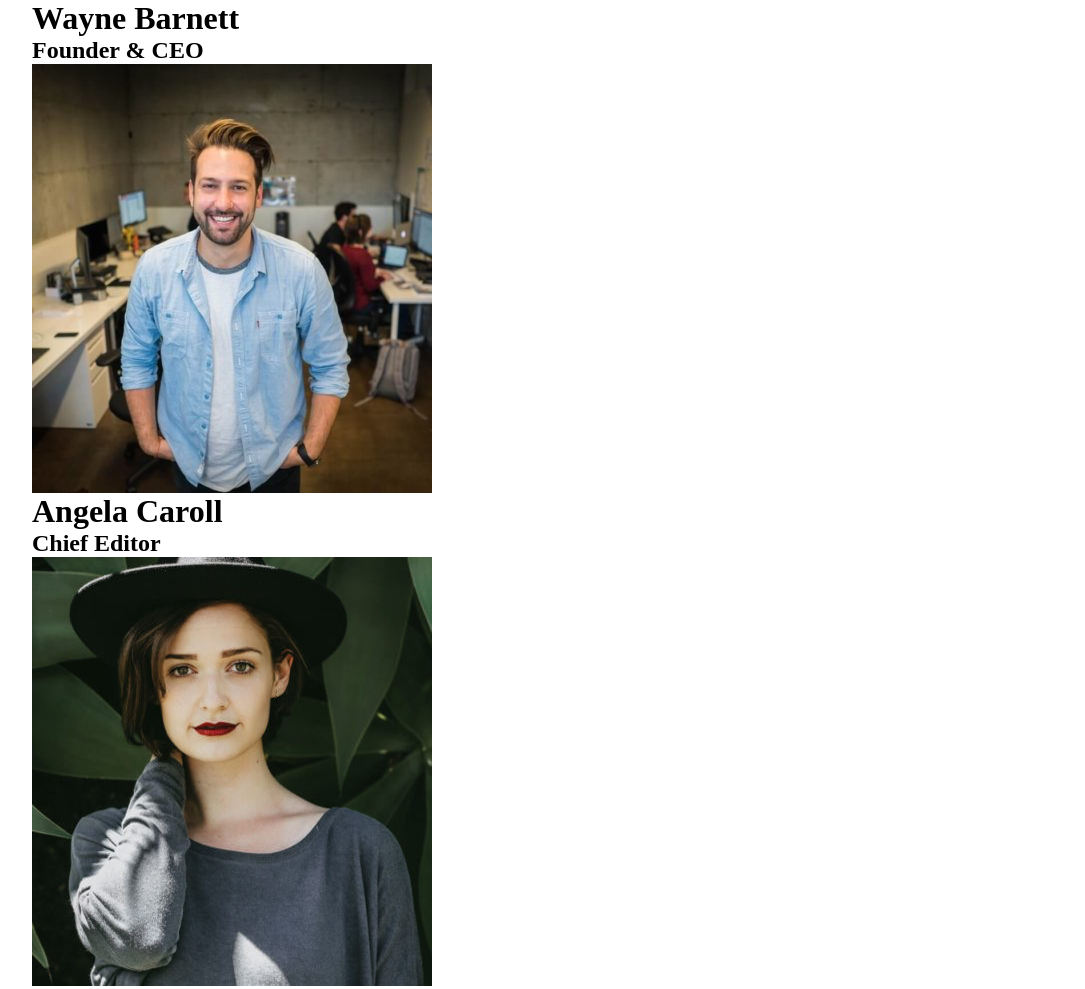
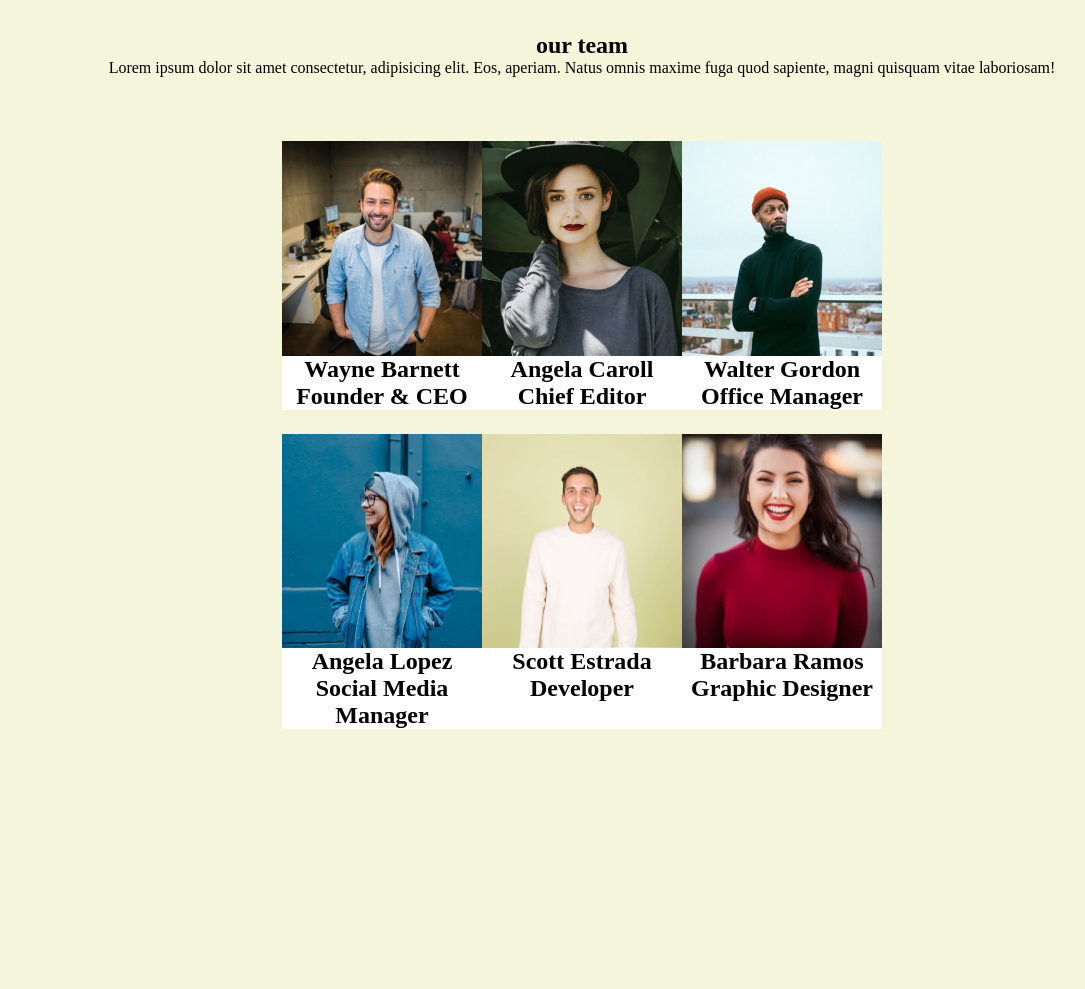
Before and after one commit to Blaser993/js-our-team, a plain HTML site: page index.html in a window 1280 px wide. Shown: the top 989 px of the page, without its empty margins (58-1143 px from the left). After the commit the page ends 800 px from the top, so only its background shows below. Drawn offline with Linux system fonts and the light colour scheme.

Commit message:
FEAT style

```diff
--- a/index.html
+++ b/index.html
@@ -9,13 +9,30 @@
 </head>
 <body>
 
-    <div class="container">
-        <div id="wrapper">
+
+
+    <section>
+        <h1>our team</h1>
+        <p>Lorem ipsum dolor sit amet consectetur, adipisicing elit. Eos, aperiam.
+        Natus omnis maxime fuga quod sapiente, magni quisquam vitae laboriosam!</p>
+    </section>
+
+    <section>
+        <div class="container">
+
+            <div id="wrapper">
+
+            </div>
+
 
         </div>
-    </div>
 
-    <div></div>
+    </section>
+
+
+
+
+
 
 
 
--- a/script/script.js
+++ b/script/script.js
@@ -3,8 +3,7 @@ console.log("ciao team!");
 // Utilizzando i dati forniti, creare un array di oggetti per rappresentare i membri del team.
 // Ogni membro è caratterizzato dalle seguenti informazioni: nome, ruolo e foto.
 
-// BONUS 2:
-// Organizzare i singoli membri in card/schede (trovato un esempio allegato, ma siete liberi di gestire la grafica a vostro piacimento)
+
 
 // Consigli del giorno:
 // Ragioniamo come sempre a step.
@@ -99,9 +98,9 @@ function getInfoFromObjectArray() {
         getDiv.innerHTML +=
         (`
             <div class="card">
+                <img src="${img}" alt="">
                 <h1>${nome}</h1>
                 <h2>${ruolo}</h2>
-                <img src="${img}" alt="">
             </div>
         `)
 
@@ -109,3 +108,6 @@ function getInfoFromObjectArray() {
 
 
 }
+
+// BONUS 2:
+// Organizzare i singoli membri in card/schede (trovato un esempio allegato, ma siete liberi di gestire la grafica a vostro piacimento)
--- a/style/style.css
+++ b/style/style.css
@@ -2,6 +2,11 @@
     margin: 0;
     padding:0;
     box-sizing: border-box;
+}
+
+section{
+    text-align: center;
+    padding: 32px;
 }
 
 img{
@@ -9,7 +14,29 @@ img{
     display: block;
 }
 
+body{
+    background-color: beige;
+}
+
 .container{
-    max-width: 1100px;
+    max-width: 600px;
     margin: 0 auto;
 }
+
+#wrapper{
+    display: flex;
+    flex-wrap: wrap;
+    row-gap: 24px;
+
+}
+
+.card{
+    background-color: white;
+    flex-basis: calc(100% / 3 );
+    margin-right:0;
+    flex-shrink: 0;
+}
+
+.card:nth-child(3n){
+    margin-right: 0;
+}
```
